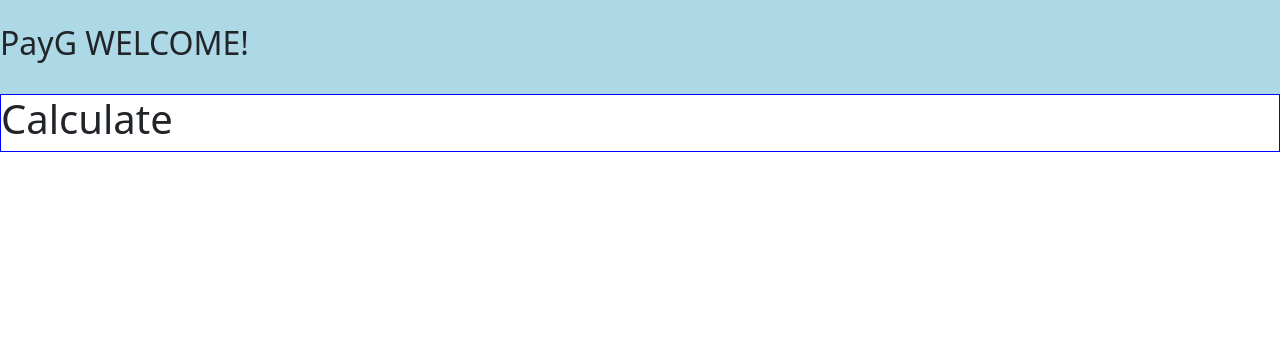
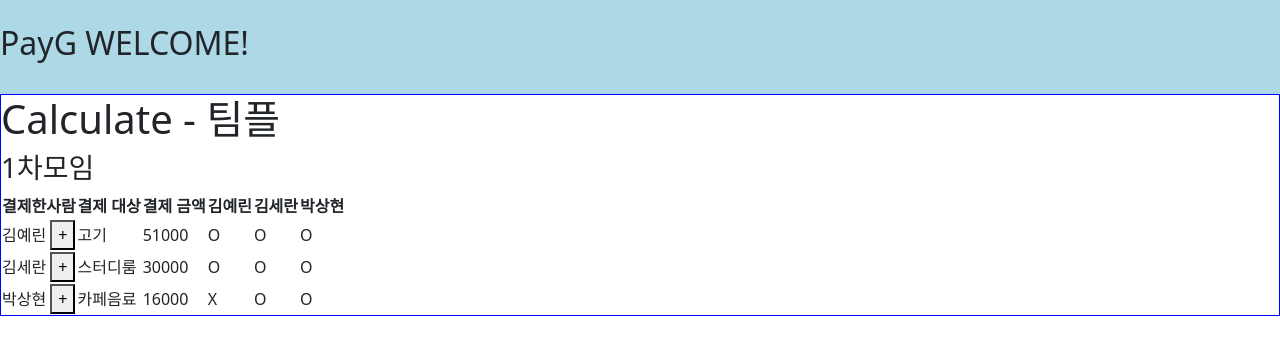
Before and after one commit to tkdgus1030/OSS_project, a Django app: page /Calculate/ in a window 1280 px wide. Shown: the top 355 px of the page. Run offline with Django 3.2, Linux system fonts and the light colour scheme.

Commit message:
html 뼈대 수정

```diff
--- a/main/templates/main/web/base.html
+++ b/main/templates/main/web/base.html
@@ -7,7 +7,7 @@
 <link href="https://cdn.jsdelivr.net/npm/bootstrap@5.1.3/dist/css/bootstrap.min.css" rel="stylesheet" integrity="sha384-1BmE4kWBq78iYhFldvKuhfTAU6auU8tT94WrHftjDbrCEXSU1oBoqyl2QvZ6jIW3" crossorigin="anonymous">
 </head>
 <body style="width:100%;height:100%;">
-<div style="width:100%;height:20%;background:lightblue;">
+<div onclick="location.href='{% url 'main:index' %}'" style="width:100%;height:20%;background:lightblue;">
     <br>
     <h2>PayG WELCOME!</h2>
     <br>
--- a/main/templates/main/web/calculate.html
+++ b/main/templates/main/web/calculate.html
@@ -2,6 +2,48 @@
 
 
 {% block body %}
-<h1>Calculate</h1>
+<h1>Calculate - 팀플</h1>
+
+    <h3>1차모임</h3>
+
+    <table>
+    <tr>
+        <th>결제한사람</th>
+        <th>결제 대상</th>
+        <th>결제 금액</th>
+
+        <th>김예린</th>
+        <th>김세란</th>
+        <th>박상현</th>
+    </tr>
+
+    <tr>
+        <td>김예린 <button>+</button></td>
+        <td>고기</td>
+        <td>51000</td>
+
+        <td>O</td>
+        <td>O</td>
+        <td>O</td>
+    </tr>
+    <tr>
+        <td>김세란 <button>+</button></td>
+        <td>스터디룸</td>
+        <td>30000</td>
+
+        <td>O</td>
+        <td>O</td>
+        <td>O</td>
+    </tr>
+    <tr>
+        <td>박상현 <button>+</button></td>
+        <td>카페음료</td>
+        <td>16000</td>
+
+        <td>X</td>
+        <td>O</td>
+        <td>O</td>
+    </tr>
+    </table>
 
 {% endblock %}
--- a/main/templates/main/web/group_list.html
+++ b/main/templates/main/web/group_list.html
@@ -5,11 +5,11 @@
 
 <h1>Group List</h1>
     <table style="border:1px solid black;">
-    <tr>
+    <tr onclick="location.href='{% url 'main:group_create' %}'">
         <td style="border:1px solid blue; width:200px;height:20px;">      +      </td>
     </tr>
     <tr onclick="location.href='{% url 'main:history' %}'">
-        <td style="border:1px solid blue; width:200px;height:20px;">       Group 1       </td>
+        <td style="border:1px solid blue; width:200px;height:20px;">       팀플       </td>
     </tr>
     </table>
 
--- a/main/templates/main/web/history_list.html
+++ b/main/templates/main/web/history_list.html
@@ -2,14 +2,14 @@
 
 
 {% block body %}
-<h1>History List - Group 1</h1>
+<h1>History List - 팀플</h1>
 
     <table style="border:1px solid black;">
     <tr onclick="location.href='{% url 'main:calculate' %}'">
         <td style="border:1px solid blue; width:200px;height:20px;">      +      </td>
     </tr>
     <tr onclick="location.href='{% url 'main:history_detail' %}'">
-        <td style="border:1px solid blue; width:200px;height:20px;">       history0      </td>
+        <td style="border:1px solid blue; width:200px;height:20px;">       1차모임      </td>
     </tr>
     </table>
 
--- a/main/templates/main/web/sign_in.html
+++ b/main/templates/main/web/sign_in.html
@@ -14,12 +14,12 @@
 </tr>
 </table>
 <br>
-    <button>로그인</button>
-<br>
+    <button onclick="location.href='{% url 'main:group_list' %}'">로그인</button>
+<br><br>
 <table>
 <tr>
     <td>아직 회원이 아니신가요?</td>
-    <td><a href="{% url 'main:sign_up' %}">회원가입</a></td>
+    <td><button onclick="location.href='{% url 'main:sign_up' %}'">회원가입</button></td>
 </tr>
 </table>
 {% endblock %}
--- a/main/urls.py
+++ b/main/urls.py
@@ -14,6 +14,7 @@ urlpatterns = [
     url(r'^signIn/$', SignInView.as_view(), name='sign_in'),
     url(r'^signUp/$', SignUpView.as_view(), name='sign_up'),
     url(r'^groupList/$', GroupListView.as_view(), name='group_list'),
+    url(r'^groupCreate/$', GroupCreateView.as_view(), name='group_create'),
     url(r'^historyList/$', HistoryListView.as_view(), name='history'),
     url(r'^historyDetail/$', HistoryDetailView.as_view(), name='history_detail'),
     url(r'^Calculate/$', CalculateView.as_view(), name='calculate'),
--- a/main/views.py
+++ b/main/views.py
@@ -113,6 +113,23 @@ class GroupListView(TokenbankBaseTemplateView):
         context = super().get_context_data(**kwargs)
         return context
 
+class GroupCreateView(TokenbankBaseTemplateView):
+
+    template_name = 'group_create.html'
+
+    def get(self, request, *args, **kwargs):
+        context = self.get_context_data(request, *args, **kwargs)
+        return render(request=request, template_name=self.template_name, context=context)
+
+    def post(self, request, *args, **kwargs):
+        context = self.get_context_data(request, *args, **kwargs)
+        return render(request=request, template_name=self.template_name, context=context)
+
+
+    def get_context_data(self, request, *args, **kwargs):
+        context = super().get_context_data(**kwargs)
+        return context
+
 class HistoryListView(TokenbankBaseTemplateView):
 
     template_name = 'history_list.html'
```
Also changed, not shown: main/templates/main/web/group_create.html (added, +25 -0 lines), main/templates/main/web/home.html (+6 -3 lines).
